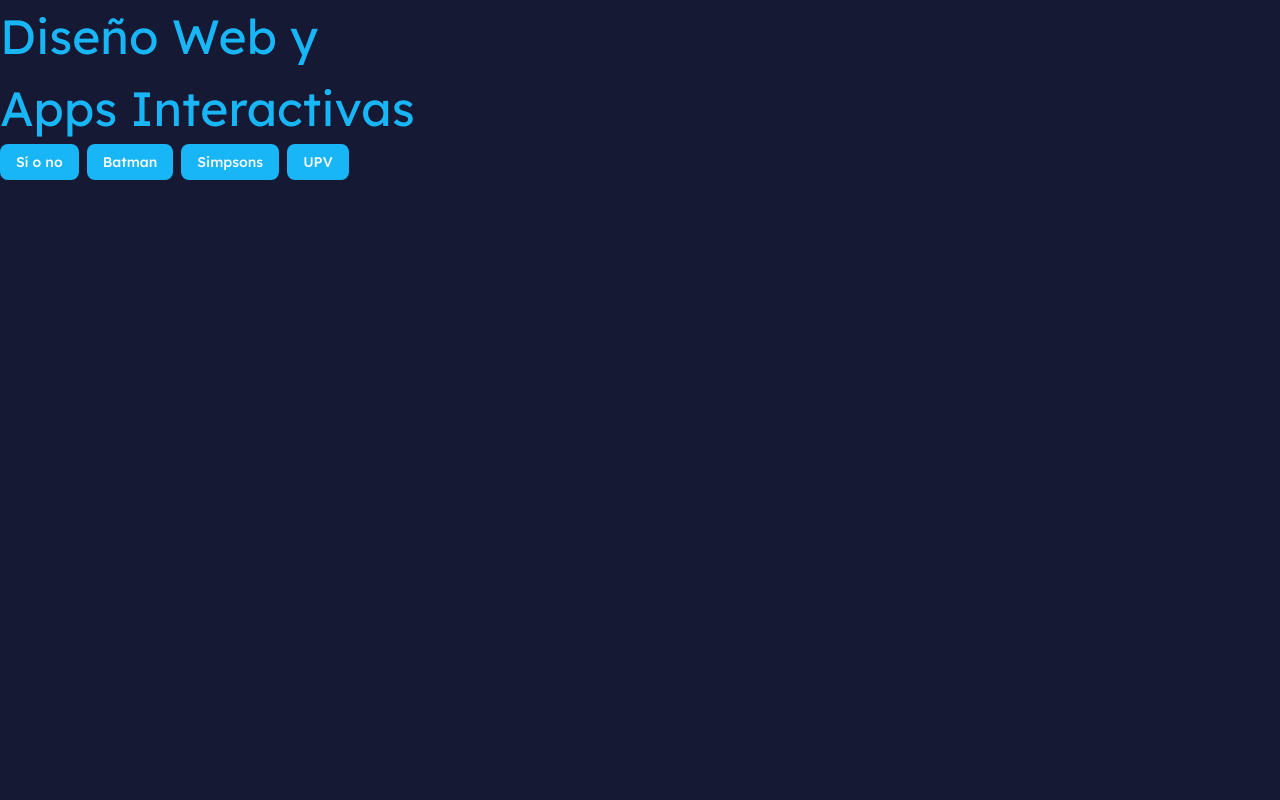
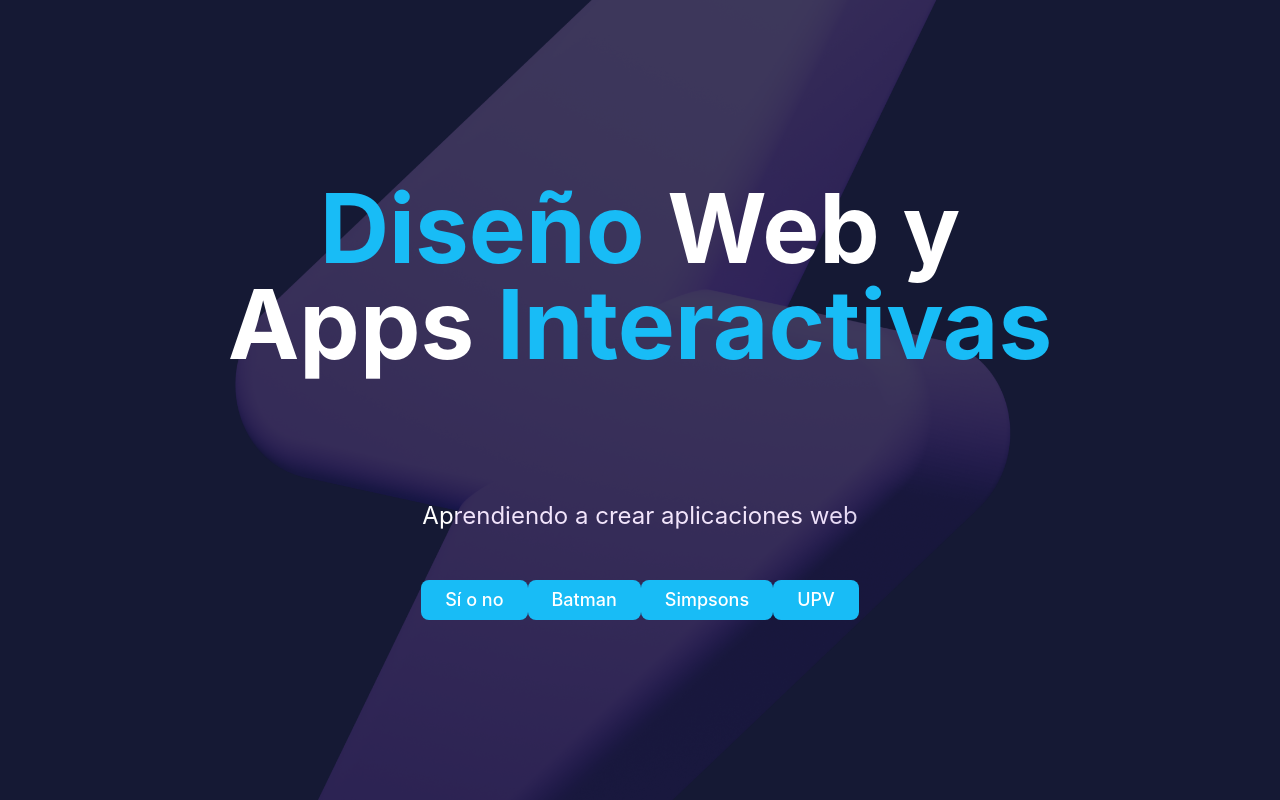
Before and after one commit to mateoolascoaga/vue-web, a Vue app in the folder vue-web/: page /#/ in a window 1280 px wide. Built offline with nearby package versions, Linux system fonts and the light colour scheme; a web font is replaced by a local one.

Commit message:
molasem: Estilos Tailwind Css

```diff
--- a/vue-web/src/components/ui/button/index.ts
+++ b/vue-web/src/components/ui/button/index.ts
@@ -19,6 +19,7 @@
         ghost:
           "hover:bg-accent hover:text-accent-foreground dark:hover:bg-accent/50",
         link: "text-primary underline-offset-4 hover:underline",
+        domus: "bg-domus-cyan text-white hover:bg-domus-cyan/70 md:py-5 md:px-6 md:text-lg",
       },
       size: {
         "default": "h-9 px-4 py-2 has-[>svg]:px-3",
@@ -29,6 +30,7 @@
         "icon-xs": "size-6 rounded-md [&_svg:not([class*='size-'])]:size-3",
         "icon-sm": "size-8",
         "icon-lg": "size-10",
+
       },
     },
     defaultVariants: {
--- a/vue-web/src/paginae/batman/Batman.vue
+++ b/vue-web/src/paginae/batman/Batman.vue
@@ -9,46 +9,59 @@
   navigationMenuTriggerStyle,
 } from '@/components/ui/navigation-menu'
 
+const scrollToSection = (sectionId: string) => {
+  if (sectionId === "#") {
+    window.scrollTo({ top: 0, behavior: "smooth"});
+    return
+  }
+
+  const element = document.querySelector<HTMLElement>(sectionId);
+
+  if (element) {
+    element.scrollIntoView({ behavior: "smooth", block: "start"});
+  }
+}
+
 </script>
 
 <template>
 
   <div class="batman">
 
-    <nav class="extra-nav">
+    <nav class="extra-nav flex flex-col sm:flex-row justify-between px-3">
       <RouterLink to="/">
       <House class="icon-home" />
     </RouterLink>
 
     <NavigationMenu>
-      <NavigationMenuList>
+      <NavigationMenuList class="flex flex-col sm:flex-row">
         <NavigationMenuItem>
-          <a href="#" @click.prevent="">
-            <NavigationMenuLink :class="navigationMenuTriggerStyle">
+          <a href="#" @click.prevent="scrollToSection('#')">
+            <NavigationMenuLink :class="[navigationMenuTriggerStyle(), 'text-md hover:bg-brand-purple hover:text-white transition-colors']">
               Portada
             </NavigationMenuLink>
           </a>
         </NavigationMenuItem>
 
          <NavigationMenuItem>
-          <a href="#" @click.prevent="">
-            <NavigationMenuLink :class="navigationMenuTriggerStyle">
+          <a href="#vehiculis" @click.prevent="scrollToSection('#vehiculis')">
+            <NavigationMenuLink :class="[navigationMenuTriggerStyle(), 'text-md hover:bg-brand-purple hover:text-white transition-colors']">
               Vehículos
             </NavigationMenuLink>
           </a>
         </NavigationMenuItem>
 
            <NavigationMenuItem>
-          <a href="#" @click.prevent="">
-            <NavigationMenuLink :class="navigationMenuTriggerStyle">
+          <a href="#videre" @click.prevent="scrollToSection('#videre')">
+            <NavigationMenuLink :class="[navigationMenuTriggerStyle(), 'text-md hover:bg-brand-purple hover:text-white transition-colors']">
               Imágenes
             </NavigationMenuLink>
           </a>
         </NavigationMenuItem>
 
            <NavigationMenuItem>
-          <a href="#" @click.prevent="">
-            <NavigationMenuLink :class="navigationMenuTriggerStyle">
+          <a href="#contactus" @click.prevent="scrollToSection('#contactus')">
+            <NavigationMenuLink :class="[navigationMenuTriggerStyle(), 'text-md hover:bg-brand-purple hover:text-white transition-colors']">
               Contacto
             </NavigationMenuLink>
           </a>
--- a/vue-web/src/paginae/domus/Domus.vue
+++ b/vue-web/src/paginae/domus/Domus.vue
@@ -4,27 +4,35 @@
 
 <template>
 
-  <div class="fondo-home">
+  <div class="bg-domus-navy h-screen w-screen text-white font-sans text-center flex flex-col justify-center items-center gap-12 fixed overflow-hidden">
 
-    <h1>
-      <span>Diseño</span> Web y <br> Apps <span>Interactivas</span>
+    <img class="absolute opacity-20" src="/imagines/tonitrui.png"/>
+
+    <h1 class="text-5xl md:text-7xl lg:text-8xl font-bold pb-20 transition-all z-10">
+      <span class="text-domus-cyan">Diseño</span> Web y
+      <br>
+      Apps <span class="text-domus-cyan">Interactivas</span>
     </h1>
 
+    <p class=" text-lg md:text-2xl transition-all">
 
-    <div class="botones">
-      <Button>
+      Aprendiendo a crear aplicaciones web
+    </p>
+
+    <div class="z-10">
+      <Button variant="domus">
         <RouterLink to="/indecision">Sí o no</RouterLink>
       </Button>
 
-      <Button>
+      <Button variant="domus">
         <RouterLink to="/batman">Batman</RouterLink>
       </Button>
 
-      <Button>
+      <Button variant="domus">
         <RouterLink to="/simpsons">Simpsons</RouterLink>
       </Button>
 
-      <Button>
+      <Button variant="domus">
         <a href="https://www.upv.es">UPV</a>
       </Button>
 
@@ -35,26 +43,4 @@
 
 <style scoped>
 
-h1 {
-  font-size: 3rem;
-
-}
-
-.fondo-home {
-  background-color: rgb(21, 25, 52);
-  height: 100vh;
-  color: rgb(24, 182, 246);
-}
-
-
-.botones > Button {
-  margin-right: 0.5rem;
-  background-color: rgb(24, 182, 246);
-}
-
-
-.botones > Button:hover {
-  background-color: rgba(24, 182, 246, 0.7);
-}
-
 </style>
--- a/vue-web/src/paginae/simpsons/Primus.vue
+++ b/vue-web/src/paginae/simpsons/Primus.vue
@@ -1,3 +1,5 @@
 <template>
-  <h1>Simpsons Page</h1>
+  <h1 class="text-6xl text-red-500 m-8 bg-amber-300 w-fit px-12 py-5 rounded-2xl shadow-xl hover:text-white hover:bg-red-500">
+    Simpsons Page
+  </h1>
 </template>
--- a/vue-web/src/style.css
+++ b/vue-web/src/style.css
@@ -52,6 +52,18 @@
   --radius-md: calc(var(--radius) - 2px);
   --radius-lg: var(--radius);
   --radius-xl: calc(var(--radius) + 4px);
+
+    /* Brand colors */
+  --color-simpsons-yellow: #ffde00;
+  --color-simpsons-red: #ee3133;
+  --color-domus-cyan: #18bcf6;
+  --color-domus-navy: #151934;
+  --color-domus-navy-input: #1f233e;
+  --color-brand-purple: #6a5acd;
+  --color-brand-purple-dark: #584bab;
+
+  /* Layout */
+  --container-page: 1400px;
 }
 
 :root {
```
Also changed, not shown: vue-web/public/imagines/tonitrui.png (added).
